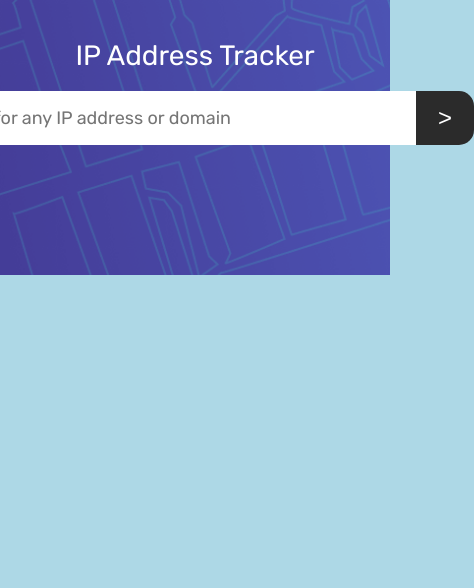
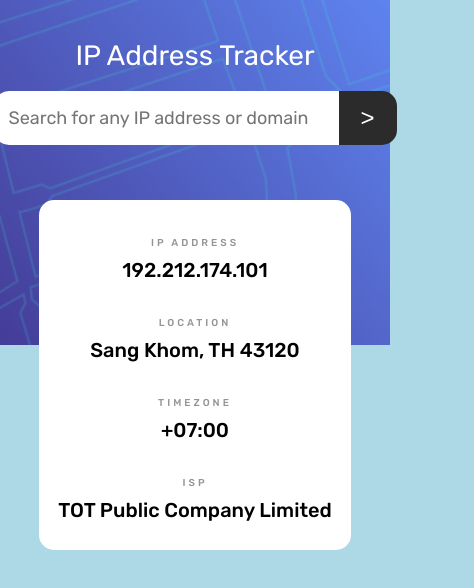
Before and after one commit to poko91/FrontendMentor_React, a React (Vite) app in the folder Ip_Address_Tracker/: page / in a window 390 px wide. Shown: the top 588 px of the page, 474 px wide, since content can reach past the window. Built offline with nearby package versions, Linux system fonts and the light colour scheme.

Commit message:
fix: fixed classes and css properties

```diff
--- a/Ip_Address_Tracker/package.json
+++ b/Ip_Address_Tracker/package.json
@@ -11,7 +11,8 @@
   },
   "dependencies": {
     "react": "^18.2.0",
-    "react-dom": "^18.2.0"
+    "react-dom": "^18.2.0",
+    "react-icons": "^5.2.1"
   },
   "devDependencies": {
     "@types/react": "^18.2.66",
--- a/Ip_Address_Tracker/src/App.css
+++ b/Ip_Address_Tracker/src/App.css
@@ -16,12 +16,13 @@ body {
   background-image: url("./assets/pattern-bg-desktop.png");
   background-repeat: no-repeat;
   background-size: cover;
-  padding-top: 20px;
+  padding: 20px;
   padding-bottom: 130px;
   display: flex;
   flex-direction: column;
   align-items: center;
   margin: 0 auto;
+  position: relative;
 }
 
 .title {
@@ -58,15 +59,16 @@ body {
 }
 
 .location-container {
-  margin-top: 50px;
   width: 100%;
-  min-height: 160px;
   max-width: 1200px;
   background-color: white;
   border-radius: 15px;
   padding: 30px;
+  padding-bottom: 40px;
   display: grid;
   grid-template-columns: repeat(4, 1fr);
+  position: absolute;
+  top: 200px;
 }
 
 .loc-item {
@@ -89,11 +91,13 @@ body {
 
 .loc-title {
   font-size: 12px;
-  color: #d9d9d9;
+  color: hsl(0, 0%, 58%);
   font-weight: 500;
   text-align: start;
   position: absolute;
   top: -20px;
+  font-family: inherit;
+  letter-spacing: 3px;
 }
 
 .loc-content {
@@ -102,3 +106,55 @@ body {
   text-align: start;
   line-height: 30px;
 }
+
+@media (max-width: 1200px) {
+  .location-container {
+    width: 80%;
+    padding-bottom: 60px;
+  }
+
+  .loc-item {
+    padding-right: 20px;
+  }
+
+  .loc-content {
+    font-size: 20px;
+  }
+}
+
+@media (max-width: 785px) {
+  .wrapper {
+    background-image: url("./assets/pattern-bg-mobile.png");
+    padding-bottom: 200px;
+  }
+
+  .location-container {
+    padding: 15px;
+    display: flex;
+    flex-direction: column;
+    justify-content: center;
+  }
+
+  .loc-item {
+    border: none;
+    padding: 0;
+  }
+
+  .loc-title {
+    font-size: 10px;
+    text-align: center;
+    position: static;
+    margin-bottom: 6px;
+  }
+
+  .loc-content {
+    text-align: center;
+    font-size: 20px;
+    margin-top: 0;
+  }
+
+  .search-bar {
+    min-width: 345px;
+    padding: 15px;
+  }
+}
--- a/Ip_Address_Tracker/src/App.jsx
+++ b/Ip_Address_Tracker/src/App.jsx
@@ -1,8 +1,5 @@
 import "./App.css";
-import Background from "./components/Background";
 import Header from "./components/Header";
-import MainContent from "./components/MainContent";
-import SearchBar from "./components/SearchBar";
 
 function App() {
   return (
--- a/Ip_Address_Tracker/src/components/Header.jsx
+++ b/Ip_Address_Tracker/src/components/Header.jsx
@@ -1,11 +1,16 @@
-import React from "react";
+import React, { useState } from "react";
 import SearchBar from "./SearchBar";
+import LocationContent from "./LocationContent";
+import data from "../data";
 
 export default function Header() {
+  const [location, setLocation] = useState(data[0]);
+
   return (
     <header className="wrapper">
       <h1 className="title">IP Address Tracker</h1>
       <SearchBar />
+      <LocationContent location={location} />
     </header>
   );
 }
--- a/Ip_Address_Tracker/src/components/LocationContent.jsx
+++ b/Ip_Address_Tracker/src/components/LocationContent.jsx
@@ -9,11 +9,7 @@ export default function LocationContent({ location }) {
       </div>
       <div className="loc-item">
         <p className="loc-title">LOCATION</p>
-        <p className="loc-content">
-          {location.city}, {location.country}
-          <br />
-          {location.postalCode}
-        </p>
+        <p className="loc-content">{`${location.city}, ${location.country} ${location.postalCode}`}</p>
       </div>
       <div className="loc-item">
         <p className="loc-title">TIMEZONE</p>
--- a/Ip_Address_Tracker/data.js
+++ b/Ip_Address_Tracker/src/data.js
@@ -1,4 +1,4 @@
-export const data = [
+const data = [
   {
     mark: 17099008,
     isp: "TOT Public Company Limited",
@@ -1201,3 +1201,5 @@ export const data = [
     geonameId: 1734393,
   },
 ];
+
+export default data;
```
Also changed, not shown: 1 other file (tests, documents, lock files or other folders).
